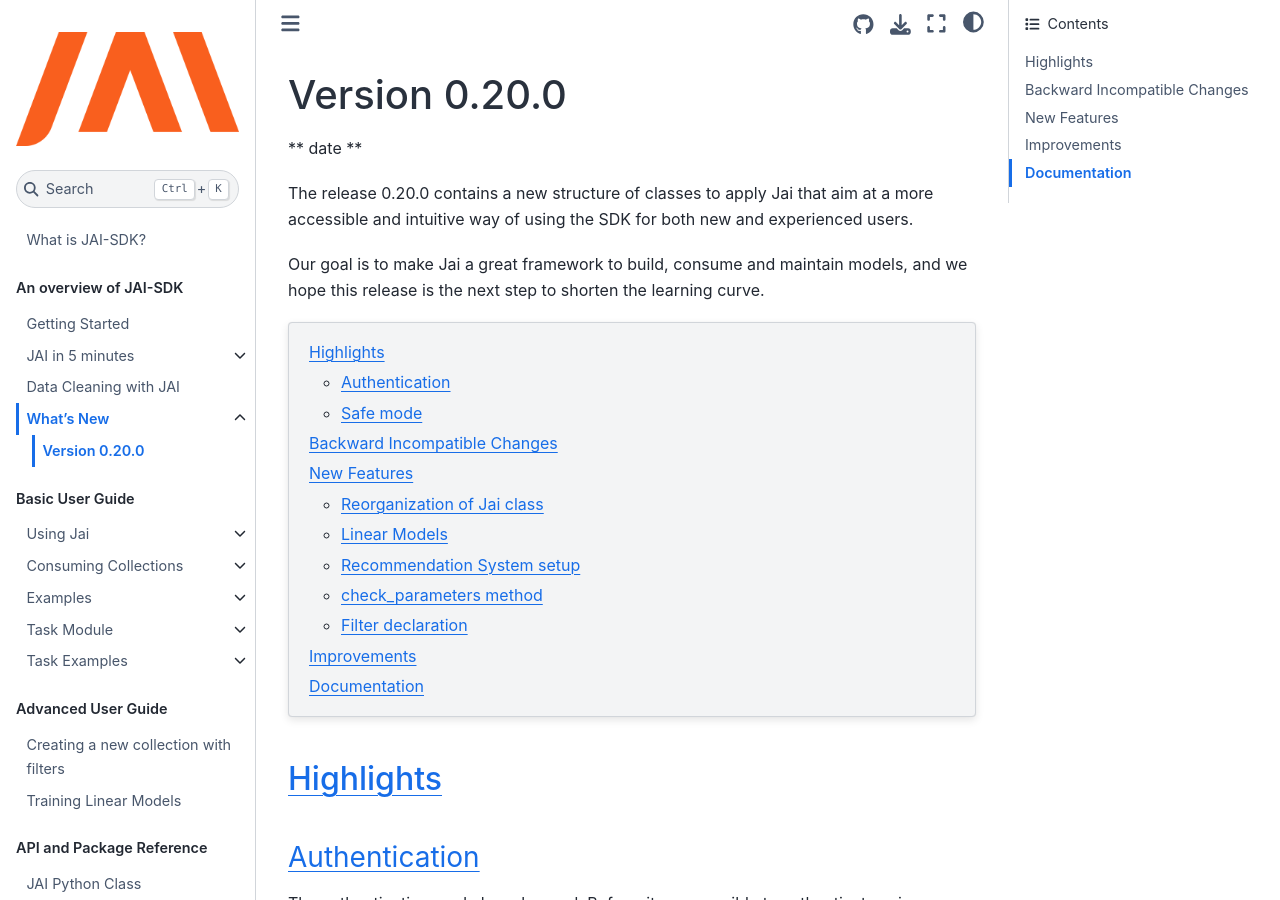
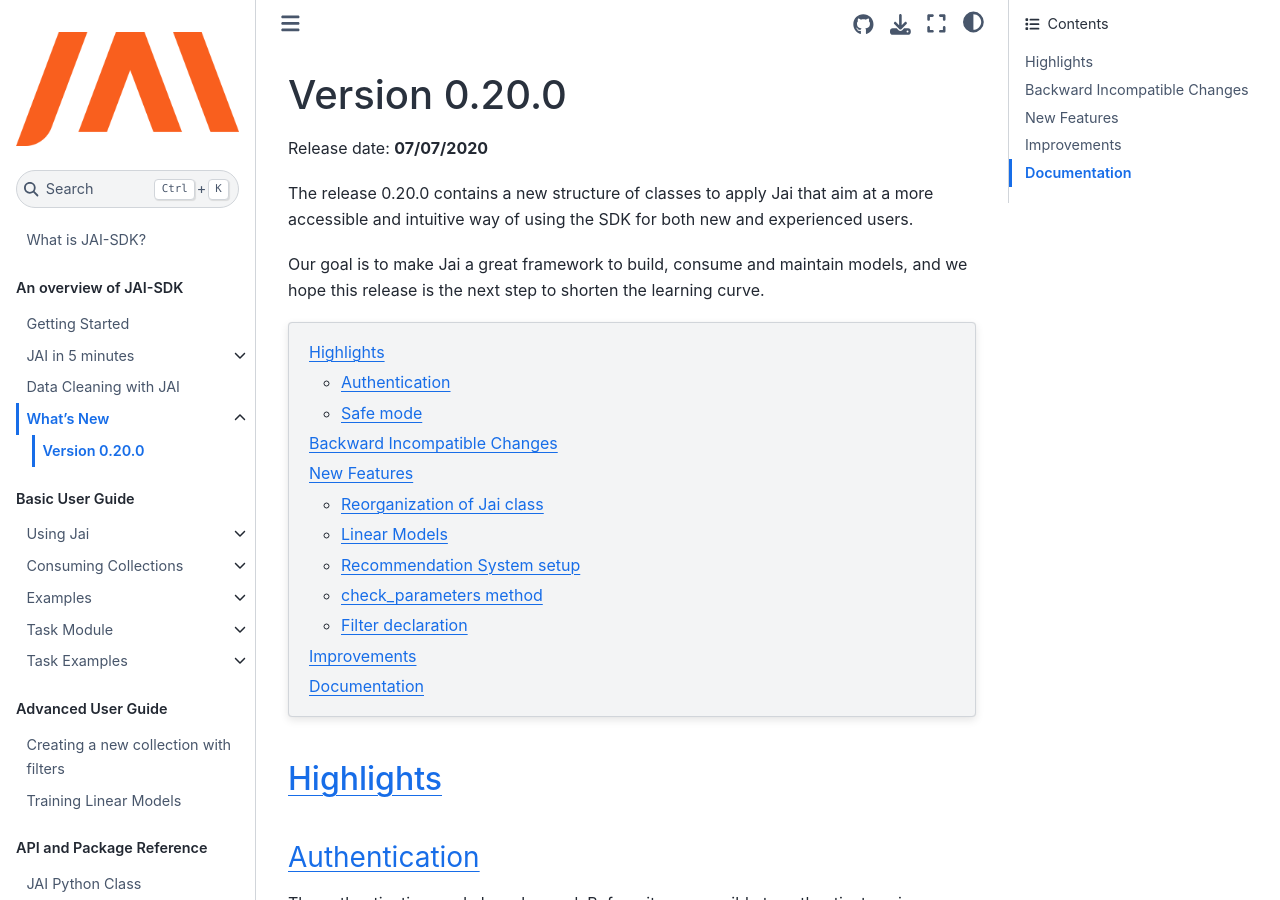
Before and after one commit to jquant/jai-sdk, a Sphinx documentation site: the page built from docs/source/whats_new/v0.20.0.rst, in a window 1280 px wide and 900 px high. Built offline with Sphinx 7.4.7 and the Sphinx Book theme 1.1.4, drawn with Linux system fonts in a browser that asks for light colours.

Commit message:
added release date

```diff
--- a/docs/source/whats_new/older_versions.rst
+++ b/docs/source/whats_new/older_versions.rst
@@ -17,6 +17,8 @@
 Base class
 ----------
 
+Basic interface to API. Assumes data is already in the correct format. It does not perform any validations.
+
 
 
 You can find all the releases on https://github.com/jquant/jai-sdk/releases
--- a/docs/source/whats_new/v0.20.0.rst
+++ b/docs/source/whats_new/v0.20.0.rst
@@ -1,7 +1,7 @@
 Version 0.20.0
 ==============
 
-** date **
+Release date: **07/07/2020**
 
 The release 0.20.0 contains a new structure of classes to apply Jai that aim at a more accessible and intuitive way of using the SDK for both new and experienced users.
 
```
